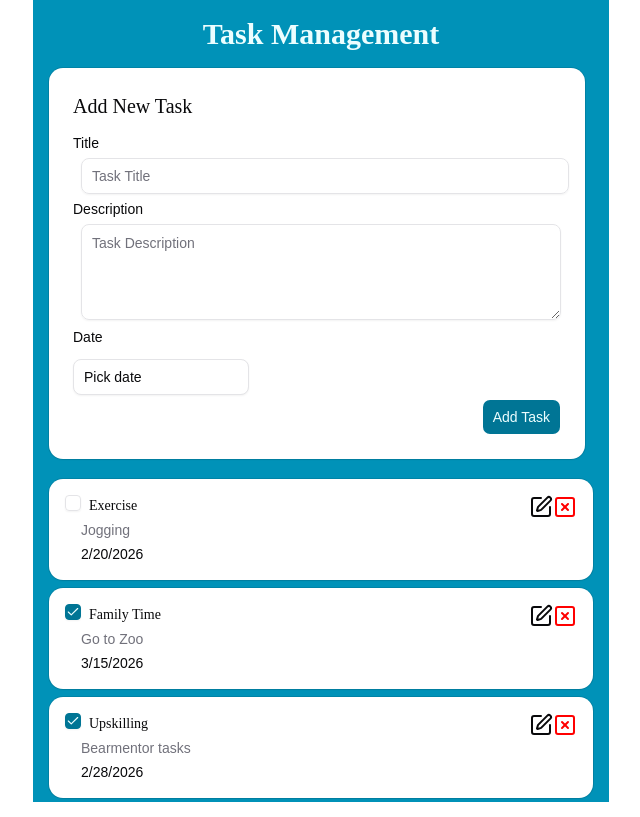
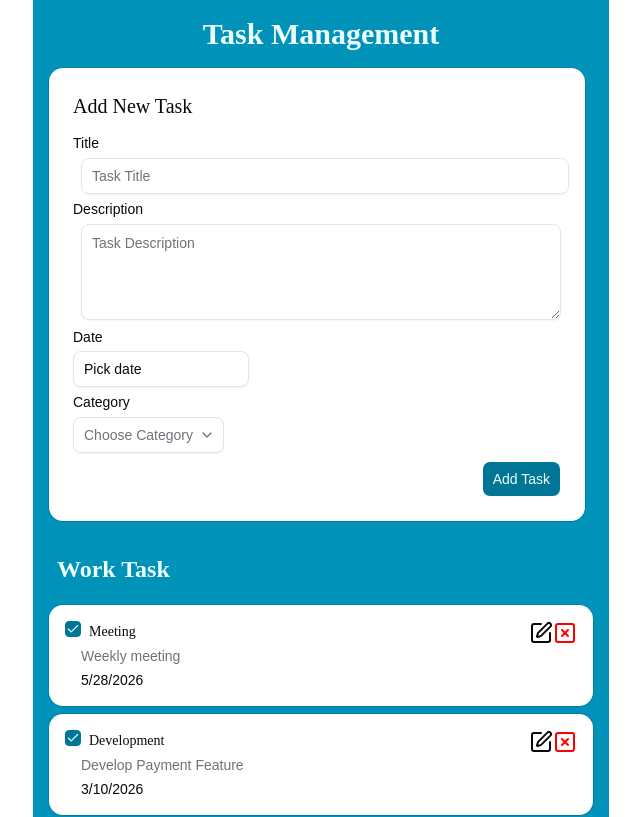
Before and after one commit to abw04/Task-management, a React (Vite) app: page / in a window 1280 px wide. Shown: the top 817 px of the page, without its empty margins (319-959 px from the left). Built offline with nearby package versions, Linux system fonts and the light colour scheme.

Commit message:
add work and non-work category feature

```diff
--- a/src/App.tsx
+++ b/src/App.tsx
@@ -4,20 +4,18 @@
 import { useState } from "react";
 import type { Task } from "./modules/task/task.type";
 import { EditTaskForm } from "./modules/task/components/edit-form";
-// import type { workTask } from "./modules/task/task.type";
-// import { workTasksData } from "@/modules/task/task.data";
 
 export default function App() {
   const [tasks, setTasks] = useState<Task[]>(tasksData);
   const [id, setId] = useState<null | number>(null);
-  // const [workTasks, setWorkTasks] = useState<workTask[]>(workTasksData)
 
-  function addTask(title: string, description: string, date: Date) {
+  function addTask(title: string, description: string, date: Date, category: string) {
     const newTask: Task = {
       id: tasksData.length > 0 ? tasksData[tasksData.length - 1].id + 1 : 1,
       title: title,
       description: description,
       date: date,
+      category: category,
       isCompleted: false,
     };
     setTasks([...tasks, newTask]);
@@ -58,14 +56,34 @@
           <EditTaskForm onEdit={updateTask} task={editedTask} />
         </div>
       )}
+        <h1 className="text-2xl mx-2 p-4 font-bold font-heading text-cyan-50">
+        Work Task
+      </h1>
       {tasks.map((task) => {
         return (
+        task.category == "Work" && (
           <TaskCard
             key={task.id}
             task={task}
             onDelete={deleteTask}
             onEdit={editTask}
           />
+          )
+        );
+      })}
+      <h1 className="text-2xl mx-2 p-4 font-bold font-heading text-cyan-50">
+        non-Work Task
+      </h1>
+      {tasks.map((task) => {
+        return (
+        task.category == "non-Work" && (
+          <TaskCard
+            key={task.id}
+            task={task}
+            onDelete={deleteTask}
+            onEdit={editTask}
+          />
+          )
         );
       })}
       {/* <div>
--- /dev/null
+++ b/src/components/ui/select.tsx
@@ -0,0 +1,195 @@
+import * as React from "react"
+import { Select as SelectPrimitive } from "radix-ui"
+
+import { cn } from "@/lib/utils"
+import { ChevronDownIcon, CheckIcon, ChevronUpIcon } from "lucide-react"
+
+function Select({
+  ...props
+}: React.ComponentProps<typeof SelectPrimitive.Root>) {
+  return <SelectPrimitive.Root data-slot="select" {...props} />
+}
+
+function SelectGroup({
+  className,
+  ...props
+}: React.ComponentProps<typeof SelectPrimitive.Group>) {
+  return (
+    <SelectPrimitive.Group
+      data-slot="select-group"
+      className={cn("scroll-my-1 p-1", className)}
+      {...props}
+    />
+  )
+}
+
+function SelectValue({
+  ...props
+}: React.ComponentProps<typeof SelectPrimitive.Value>) {
+  return <SelectPrimitive.Value data-slot="select-value" {...props} />
+}
+
+function SelectTrigger({
+  className,
+  size = "default",
+  children,
+  ...props
+}: React.ComponentProps<typeof SelectPrimitive.Trigger> & {
+  size?: "sm" | "default"
+}) {
+  return (
+    <SelectPrimitive.Trigger
+      data-slot="select-trigger"
+      data-size={size}
+      className={cn(
+        "flex w-fit items-center justify-between gap-1.5 rounded-md border border-input bg-transparent py-2 pr-2 pl-2.5 text-sm whitespace-nowrap shadow-xs transition-[color,box-shadow] outline-none focus-visible:border-ring focus-visible:ring-3 focus-visible:ring-ring/50 disabled:cursor-not-allowed disabled:opacity-50 aria-invalid:border-destructive aria-invalid:ring-3 aria-invalid:ring-destructive/20 data-placeholder:text-muted-foreground data-[size=default]:h-9 data-[size=sm]:h-8 *:data-[slot=select-value]:line-clamp-1 *:data-[slot=select-value]:flex *:data-[slot=select-value]:items-center *:data-[slot=select-value]:gap-1.5 dark:bg-input/30 dark:hover:bg-input/50 dark:aria-invalid:border-destructive/50 dark:aria-invalid:ring-destructive/40 [&_svg]:pointer-events-none [&_svg]:shrink-0 [&_svg:not([class*='size-'])]:size-4",
+        className
+      )}
+      {...props}
+    >
+      {children}
+      <SelectPrimitive.Icon asChild>
+        <ChevronDownIcon className="pointer-events-none size-4 text-muted-foreground" />
+      </SelectPrimitive.Icon>
+    </SelectPrimitive.Trigger>
+  )
+}
+
+function SelectContent({
+  className,
+  children,
+  position = "item-aligned",
+  align = "center",
+  ...props
+}: React.ComponentProps<typeof SelectPrimitive.Content>) {
+  return (
+    <SelectPrimitive.Portal>
+      <SelectPrimitive.Content
+        data-slot="select-content"
+        data-align-trigger={position === "item-aligned"}
+        className={cn(
+                                  "dark z-50 max-h-(--radix-select-content-available-height) min-w-36 origin-(--radix-select-content-transform-origin) overflow-x-hidden overflow-y-auto rounded-md text-popover-foreground shadow-md ring-1 ring-foreground/10 duration-100 data-[align-trigger=true]:animate-none data-[side=bottom]:slide-in-from-top-2 data-[side=left]:slide-in-from-right-2 data-[side=right]:slide-in-from-left-2 data-[side=top]:slide-in-from-bottom-2 data-open:animate-in data-open:fade-in-0 data-open:zoom-in-95 data-closed:animate-out data-closed:fade-out-0 data-closed:zoom-out-95 animate-none! relative bg-popover/70 before:pointer-events-none before:absolute before:inset-0 before:-z-1 before:rounded-[inherit] before:backdrop-blur-2xl before:backdrop-saturate-150 **:data-[slot$=-item]:focus:bg-foreground/10 **:data-[slot$=-item]:data-highlighted:bg-foreground/10 **:data-[slot$=-separator]:bg-foreground/5 **:data-[slot$=-trigger]:focus:bg-foreground/10 **:data-[slot$=-trigger]:aria-expanded:bg-foreground/10! **:data-[variant=destructive]:focus:bg-foreground/10! **:data-[variant=destructive]:text-accent-foreground! **:data-[variant=destructive]:**:text-accent-foreground!",
+                                  position === "popper" &&
+                                    "data-[side=bottom]:translate-y-1 data-[side=left]:-translate-x-1 data-[side=right]:translate-x-1 data-[side=top]:-translate-y-1",
+                                  className
+                                )}
+        position={position}
+        align={align}
+        {...props}
+      >
+        <SelectScrollUpButton />
+        <SelectPrimitive.Viewport
+          data-position={position}
+          className={cn(
+            "data-[position=popper]:h-(--radix-select-trigger-height) data-[position=popper]:w-full data-[position=popper]:min-w-(--radix-select-trigger-width)",
+            position === "popper" && ""
+          )}
+        >
+          {children}
+        </SelectPrimitive.Viewport>
+        <SelectScrollDownButton />
+      </SelectPrimitive.Content>
+    </SelectPrimitive.Portal>
+  )
+}
+
+function SelectLabel({
+  className,
+  ...props
+}: React.ComponentProps<typeof SelectPrimitive.Label>) {
+  return (
+    <SelectPrimitive.Label
+      data-slot="select-label"
+      className={cn("px-2 py-1.5 text-xs text-muted-foreground", className)}
+      {...props}
+    />
+  )
+}
+
+function SelectItem({
+  className,
+  children,
+  ...props
+}: React.ComponentProps<typeof SelectPrimitive.Item>) {
+  return (
+    <SelectPrimitive.Item
+      data-slot="select-item"
+      className={cn(
+        "relative flex w-full cursor-default items-center gap-2 rounded-sm py-1.5 pr-8 pl-2 text-sm outline-hidden select-none focus:bg-accent focus:text-accent-foreground not-data-[variant=destructive]:focus:**:text-accent-foreground data-disabled:pointer-events-none data-disabled:opacity-50 [&_svg]:pointer-events-none [&_svg]:shrink-0 [&_svg:not([class*='size-'])]:size-4 *:[span]:last:flex *:[span]:last:items-center *:[span]:last:gap-2",
+        className
+      )}
+      {...props}
+    >
+      <span className="pointer-events-none absolute right-2 flex size-4 items-center justify-center">
+        <SelectPrimitive.ItemIndicator>
+          <CheckIcon className="pointer-events-none" />
+        </SelectPrimitive.ItemIndicator>
+      </span>
+      <SelectPrimitive.ItemText>{children}</SelectPrimitive.ItemText>
+    </SelectPrimitive.Item>
+  )
+}
+
+function SelectSeparator({
+  className,
+  ...props
+}: React.ComponentProps<typeof SelectPrimitive.Separator>) {
+  return (
+    <SelectPrimitive.Separator
+      data-slot="select-separator"
+      className={cn("pointer-events-none -mx-1 my-1 h-px bg-border", className)}
+      {...props}
+    />
+  )
+}
+
+function SelectScrollUpButton({
+  className,
+  ...props
+}: React.ComponentProps<typeof SelectPrimitive.ScrollUpButton>) {
+  return (
+    <SelectPrimitive.ScrollUpButton
+      data-slot="select-scroll-up-button"
+      className={cn(
+        "z-10 flex cursor-default items-center justify-center bg-popover py-1 [&_svg:not([class*='size-'])]:size-4",
+        className
+      )}
+      {...props}
+    >
+      <ChevronUpIcon
+      />
+    </SelectPrimitive.ScrollUpButton>
+  )
+}
+
+function SelectScrollDownButton({
+  className,
+  ...props
+}: React.ComponentProps<typeof SelectPrimitive.ScrollDownButton>) {
+  return (
+    <SelectPrimitive.ScrollDownButton
+      data-slot="select-scroll-down-button"
+      className={cn(
+        "z-10 flex cursor-default items-center justify-center bg-popover py-1 [&_svg:not([class*='size-'])]:size-4",
+        className
+      )}
+      {...props}
+    >
+      <ChevronDownIcon
+      />
+    </SelectPrimitive.ScrollDownButton>
+  )
+}
+
+export {
+  Select,
+  SelectContent,
+  SelectGroup,
+  SelectItem,
+  SelectLabel,
+  SelectScrollDownButton,
+  SelectScrollUpButton,
+  SelectSeparator,
+  SelectTrigger,
+  SelectValue,
+}
--- a/src/modules/task/components/add-task-form.tsx
+++ b/src/modules/task/components/add-task-form.tsx
@@ -18,15 +18,30 @@
   PopoverTrigger,
 } from "@/components/ui/popover";
 import { Field, FieldLabel } from "@/components/ui/field";
+import {
+  Select,
+  SelectContent,
+  SelectGroup,
+  SelectItem,
+  SelectLabel,
+  SelectTrigger,
+  SelectValue,
+} from "@/components/ui/select";
 
 export function AddTaskForm({
   onAdd,
 }: {
-  onAdd: (title: string, description: string, date: Date) => void;
+  onAdd: (
+    title: string,
+    description: string,
+    date: Date,
+    category: string,
+  ) => void;
 }) {
   const [title, setTitle] = useState("");
   const [description, setDescription] = useState("");
   const [date, setDate] = useState<Date>();
+  const [category, setCategory] = useState("");
 
   function handleAdd(e: React.SubmitEvent) {
     e.preventDefault();
@@ -35,10 +50,11 @@
       return;
     }
 
-    onAdd(title, description, date);
+    onAdd(title, description, date, category);
     setTitle("");
     setDescription("");
     setDate(undefined);
+    setCategory("");
   }
 
   return (
@@ -68,7 +84,7 @@
             ></Textarea>
           </div>
           <div>
-            <Field className="w-44">
+            <Field className="gap-1 w-44">
               <FieldLabel htmlFor="date-picker-simple">Date</FieldLabel>
               <Popover>
                 <PopoverTrigger asChild>
@@ -91,7 +107,21 @@
               </Popover>
             </Field>
           </div>
-
+          <div className="space-y-2 my-2">
+            <Label>Category</Label>
+            <Select value={category} onValueChange={setCategory}>
+              <SelectTrigger>
+                <SelectValue placeholder="Choose Category" />
+              </SelectTrigger>
+              <SelectContent>
+                <SelectGroup >
+                  <SelectLabel>Category</SelectLabel>
+                  <SelectItem value="Work">Work</SelectItem>
+                  <SelectItem value="non-Work">non-Work</SelectItem>
+                </SelectGroup>
+              </SelectContent>
+            </Select>
+          </div>
           <CardAction>
             <Button>Add Task</Button>
           </CardAction>
--- a/src/modules/task/components/edit-form.tsx
+++ b/src/modules/task/components/edit-form.tsx
@@ -75,7 +75,7 @@
                     <div>
             <Field className="w-44">
               <FieldLabel htmlFor="date-picker-simple">Date</FieldLabel>
-              <Popover>
+              <Popover >
                 <PopoverTrigger asChild>
                   <Button
                     variant="outline"
@@ -85,7 +85,7 @@
                     {date ? format(date, "PPP") : <span>Pick date</span>}
                   </Button>
                 </PopoverTrigger>
-                <PopoverContent className="w-auto p-0" align="start">
+                <PopoverContent className="w-auto p-0 " align="start">
                   <Calendar
                     mode="single"
                     selected={date}
--- a/src/modules/task/components/task-card.tsx
+++ b/src/modules/task/components/task-card.tsx
@@ -33,7 +33,7 @@
           </CardDescription>
           <CardContent>
             <span>{task.date.toLocaleDateString()}</span>
-            </CardContent>
+          </CardContent>
           <CardAction className="flex">
             {<EditButton id={task.id} onClick={onEdit} />}
             <DelButton id={task.id} onClick={onDelete} />
--- a/src/modules/task/task.data.tsx
+++ b/src/modules/task/task.data.tsx
@@ -6,42 +6,40 @@
     id: 1,
     title: "Exercise",
     description: "Jogging",
-    date: new Date('2026-02-20'),
+    date: new Date("2026-02-20"),
+    category: "non-Work",
     isCompleted: false,
   },
   {
     id: 2,
     title: "Family Time",
     description: "Go to Zoo",
-    date: new Date('2026-03-15'),
+    date: new Date("2026-03-15"),
+    category: "non-Work",
     isCompleted: true,
   },
   {
     id: 3,
     title: "Upskilling",
     description: "Bearmentor tasks",
-    date: new Date('2026-02-28'),
+    date: new Date("2026-02-28"),
+    category: "non-Work",
+    isCompleted: true,
+  },
+  {
+      id: 4,
+    title: "Meeting",
+    description: "Weekly meeting",
+    date: new Date("2026-05-28"),
+    category: "Work",
+    isCompleted: true,
+  },
+  {
+      id: 5,
+    title: "Development",
+    description: "Develop Payment Feature",
+    date: new Date("2026-03-10"),
+    category: "Work",
     isCompleted: true,
   },
 ];
-
-// export const workTasksData: workTask[] = [
-//   {
-//     id: 1,
-//     title: "Task Deadline",
-//     description: "Finish issue #99",
-//     isCompleted: false,
-//   },
-//   {
-//     id: 2,
-//     title: "Documentation",
-//     description: "Document new payment API",
-//     isCompleted: true,
-//   },
-//   {
-//     id: 3,
-//     title: "Networking",
-//     description: "Lunch with Tech Lead",
-//     isCompleted: true,
-//   },
-// ];
```
Also changed, not shown: src/modules/task/components/line-chart.tsx (+85 -85 lines), src/modules/task/task.type.tsx (+1 -7 lines).
